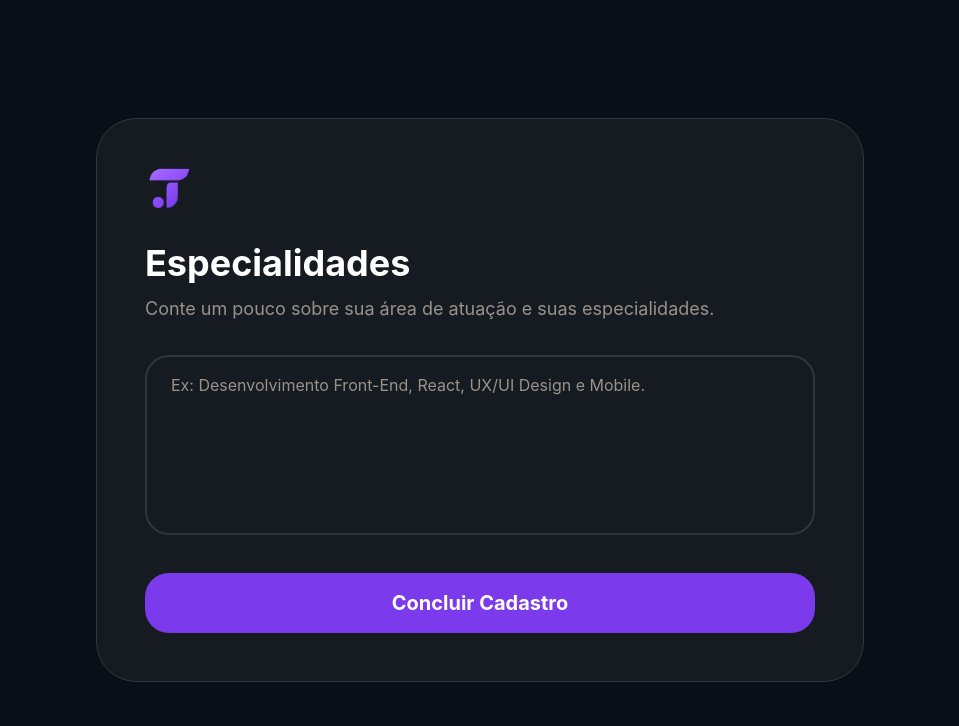
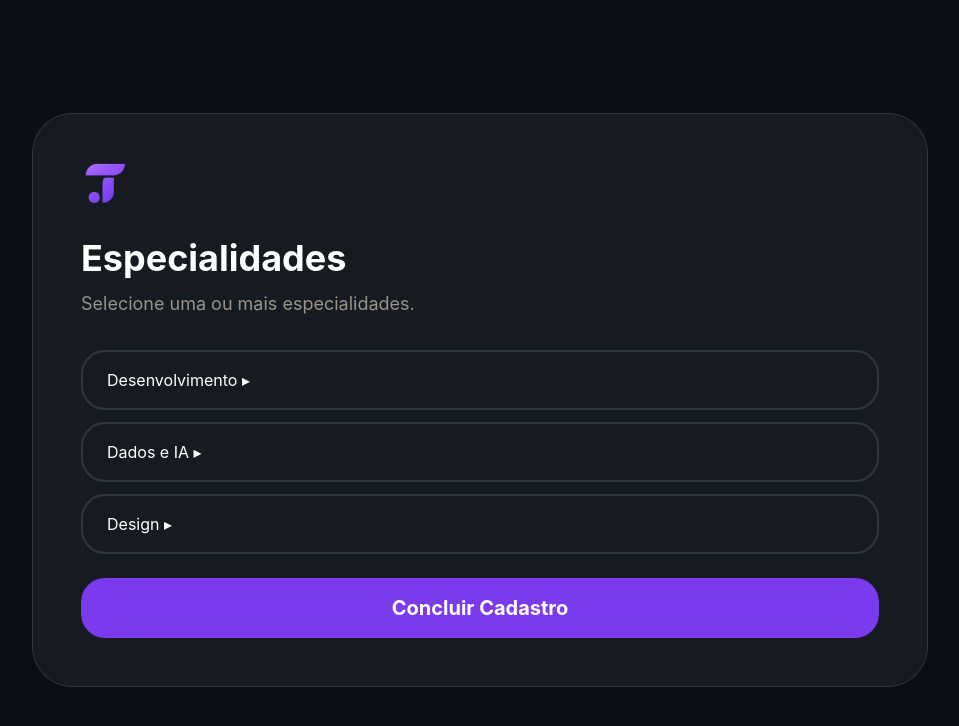
Before and after one commit to fernandasfarias/taskFlow-frontEnd, a React (Vite) app: page /onboarding/especialidades in a window 1280 px wide. Shown: the top 726 px of the page, without its empty margins (160-1119 px from the left). Built offline with nearby package versions, Linux system fonts and the light colour scheme.

Commit message:
feat: adiciona cadastro de especialidade

```diff
--- a/src/pages/onboarding/especialidades/Especialidades.tsx
+++ b/src/pages/onboarding/especialidades/Especialidades.tsx
@@ -1,81 +1,163 @@
 import { useState } from "react";
 import { useNavigate } from "react-router-dom";
-import toast from "react-hot-toast";
+import toast, { Toaster } from "react-hot-toast";
 
 const IMG_LOGO_ROXA = "/Frame2.png";
 
 export default function Especialidades() {
   const navigate = useNavigate();
 
-  const [especialidades, setEspecialidades] = useState("");
+  const [mostrarDev, setMostrarDev] = useState(false);
+  const [mostrarDados, setMostrarDados] = useState(false);
+  const [mostrarDesign, setMostrarDesign] = useState(false);
 
-  const finalizarCadastro = () => {
-    if (!especialidades.trim()) {
-      toast.error("Descreva suas especialidades");
+  const [especialidadesSelecionadas, setEspecialidadesSelecionadas] = useState<string[]>([]);
+
+  const desenvolvimento = [
+    "Desenvolvimento Front-End",
+    "Desenvolvimento Back-End",
+    "Desenvolvimento Full Stack",
+    "Desenvolvimento Mobile",
+    "Desenvolvimento Desktop",
+    "Desenvolvimento de APIs",
+    "Arquitetura de Software",
+    "DevOps",
+    "Cloud Computing",
+    "Banco de Dados",
+    "Qualidade de Software (QA/Testes)",
+    "Segurança da Informação",
+  ];
+
+  const dadosIA = [
+    "Ciência de Dados",
+    "Engenharia de Dados",
+    "Business Intelligence (BI)",
+    "Machine Learning",
+    "Inteligência Artificial",
+    "Análise de Dados",
+  ];
+
+  const design = [
+    "UX Design",
+    "UI Design",
+    "UX Research",
+    "Design de Produto",
+    "Design Gráfico",
+    "Motion Design",
+  ];
+
+  const alternarEspecialidade = (especialidade: string) => {
+    if (especialidadesSelecionadas.includes(especialidade)) {
+      setEspecialidadesSelecionadas(
+        especialidadesSelecionadas.filter((item) => item !== especialidade)
+      );
+    } else {
+      setEspecialidadesSelecionadas([...especialidadesSelecionadas, especialidade]);
+    }
+  };
+
+  const finalizarCadastro = async () => {
+    if (especialidadesSelecionadas.length === 0) {
+      toast.error("Selecione pelo menos uma especialidade");
       return;
     }
 
+    const token = localStorage.getItem("token");
+    if (!token || token === "null") {
+      toast.error("Usuário não autenticado. Faça login novamente.");
+      return;
+    }
 
+    try {
+      // Pega a lista ["UX Design", "DevOps"] e transforma em [{"nomeEspecialidade": "UX Design"}, ...]
+      const payload = especialidadesSelecionadas.map(nome => ({
+        nomeEspecialidade: nome
+      }));
 
-    toast.success("Cadastro concluído!");
+      const response = await fetch("http://localhost:8080/onboarding/especialidades", {
+        method: "POST",
+        headers: {
+          "Content-Type": "application/json",
+          "Authorization": `Bearer ${token}`
+        },
+        body: JSON.stringify(payload)
+      });
 
-    navigate("/dashboard");
+      if (!response.ok) throw new Error("Erro ao salvar especialidades");
+
+      toast.success("Especialidades cadastradas!");
+      navigate("/dashboard");
+
+    } catch (error) {
+      console.error("ERRO:", error);
+      toast.error("Erro ao cadastrar especialidades. Tente novamente.");
+    }
   };
 
+  const renderizarLista = (lista: string[]) => (
+    <div className="mt-4 mb-6 flex flex-col gap-3">
+      {lista.map((item) => (
+        <label key={item} className="flex items-center gap-3 text-white cursor-pointer">
+          <input
+            type="checkbox"
+            checked={especialidadesSelecionadas.includes(item)}
+            onChange={() => alternarEspecialidade(item)}
+            className="w-5 h-5 appearance-none rounded-full border-2 border-[#7C3AED] checked:bg-[#7C3AED] cursor-pointer"
+          />
+          <span>{item}</span>
+        </label>
+      ))}
+    </div>
+  );
+
   return (
-    <div className="min-h-screen bg-[#0A0E17] flex items-center justify-center p-6">
-      <div className="w-full max-w-3xl bg-[#161B22] border border-[#30363D] rounded-[40px] p-8 md:p-12 text-white">
+    <div className="min-h-screen bg-[#0A0E17] flex items-center justify-center p-6 relative">
+      <Toaster position="top-center" reverseOrder={false} />
 
-        <img
-          src={IMG_LOGO_ROXA}
-          alt="Logo"
-          className="w-12 mb-8"
-        />
+      <div className="w-full max-w-4xl bg-[#161B22] border border-[#30363D] rounded-[40px] p-8 md:p-12 text-white">
 
-        <h1 className="text-4xl font-bold mb-3">
-          Especialidades
-        </h1>
+        <img src={IMG_LOGO_ROXA} alt="Logo" className="w-12 mb-8" />
 
-        <p className="text-[#98928A] text-lg mb-8">
-          Conte um pouco sobre sua área de atuação e suas especialidades.
-        </p>
+        <h1 className="text-4xl font-bold mb-3">Especialidades</h1>
 
-        <div className="mb-8">
-          <textarea
-            value={especialidades}
-            onChange={(e) => setEspecialidades(e.target.value)}
-            placeholder="Ex: Desenvolvimento Front-End, React, UX/UI Design e Mobile."
-            rows={6}
-            className="
-              w-full
-              bg-transparent
-              text-white
-              placeholder-[#98928A]
-              border-[2px]
-              border-[#30363D]
-              focus:border-[#7C3AED]
-              focus:outline-none
-              rounded-3xl
-              px-6
-              py-4
-              resize-none
-            "
-          />
-        </div>
+        <p className="text-[#98928A] text-lg mb-8">Selecione uma ou mais especialidades.</p>
+
+        <button
+          type="button"
+          onClick={() => setMostrarDev(!mostrarDev)}
+          className={`w-full text-left px-6 py-4 rounded-3xl border-2 transition mb-3 ${
+            mostrarDev ? "border-[#7C3AED] text-[#7C3AED]" : "border-[#30363D] text-white"
+          }`}
+        >
+          Desenvolvimento {mostrarDev ? "▾" : "▸"}
+        </button>
+        {mostrarDev && renderizarLista(desenvolvimento)}
+
+        <button
+          type="button"
+          onClick={() => setMostrarDados(!mostrarDados)}
+          className={`w-full text-left px-6 py-4 rounded-3xl border-2 transition mb-3 ${
+            mostrarDados ? "border-[#7C3AED] text-[#7C3AED]" : "border-[#30363D] text-white"
+          }`}
+        >
+          Dados e IA {mostrarDados ? "▾" : "▸"}
+        </button>
+        {mostrarDados && renderizarLista(dadosIA)}
+
+        <button
+          type="button"
+          onClick={() => setMostrarDesign(!mostrarDesign)}
+          className={`w-full text-left px-6 py-4 rounded-3xl border-2 transition mb-6 ${
+            mostrarDesign ? "border-[#7C3AED] text-[#7C3AED]" : "border-[#30363D] text-white"
+          }`}
+        >
+          Design {mostrarDesign ? "▾" : "▸"}
+        </button>
+        {mostrarDesign && renderizarLista(design)}
 
         <button
           onClick={finalizarCadastro}
-          className="
-            w-full
-            bg-[#7C3AED]
-            hover:bg-[#6D28D9]
-            text-white
-            text-xl
-            font-bold
-            py-4
-            rounded-3xl
-            transition
-          "
+          className="w-full bg-[#7C3AED] hover:bg-[#6D28D9] text-white text-xl font-bold py-4 rounded-3xl transition"
         >
           Concluir Cadastro
         </button>
```
